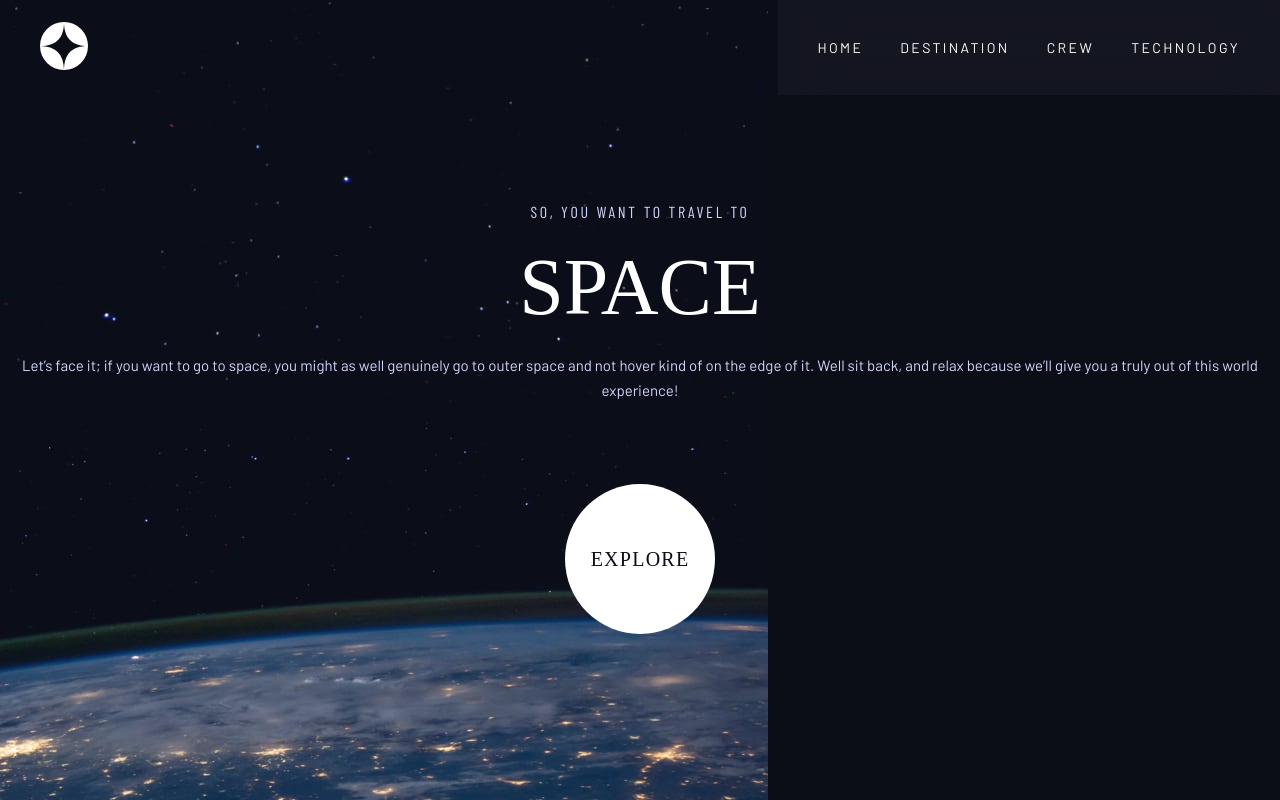
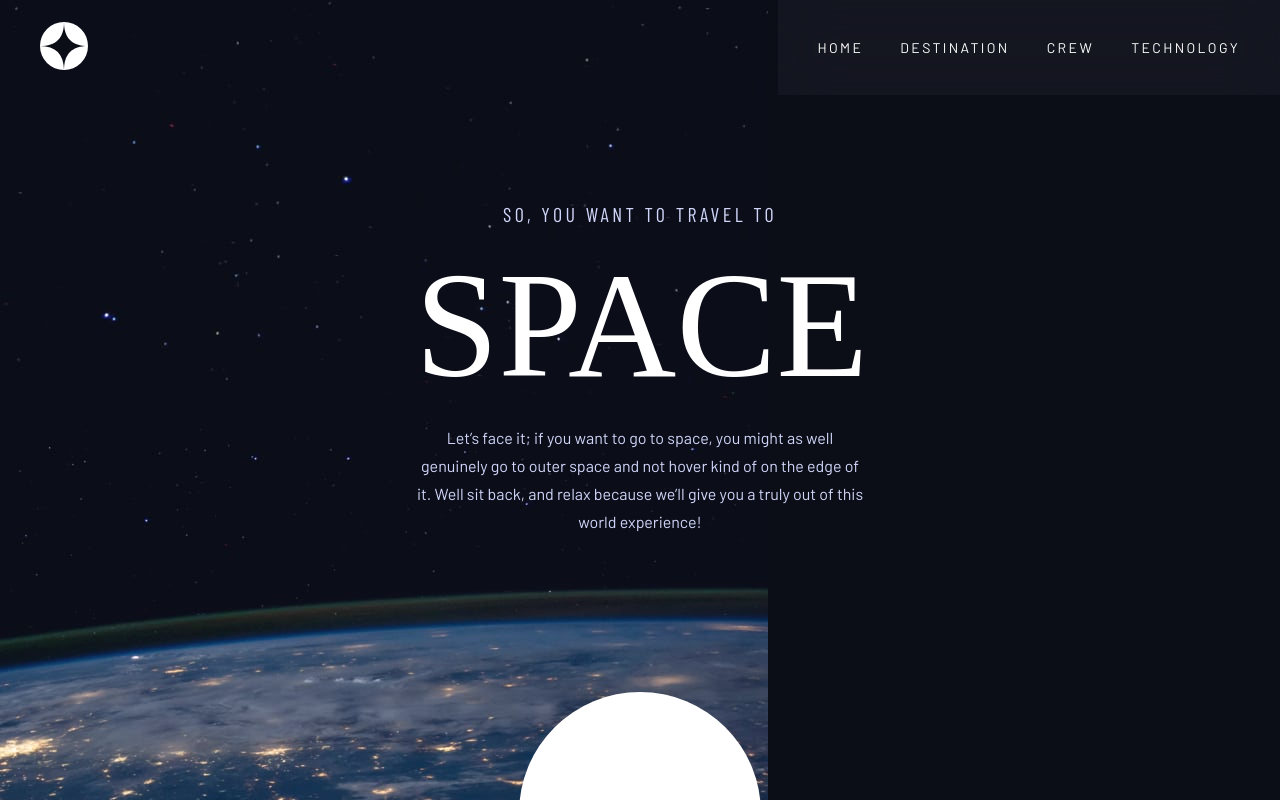
Before and after one commit to MichalTrubini/REACT_Space-tourism-multi-page-website, a React (Create React App) app: page / in a window 1280 px wide. Shown: the top 800 px of the page. Built offline with nearby package versions, Linux system fonts and the light colour scheme; a web font is replaced by a local one.

Commit message:
home tablet done

```diff
--- a/src/css/home.css
+++ b/src/css/home.css
@@ -40,4 +40,36 @@
   line-height: 2.3rem;
   letter-spacing: 1.25px;
   font-family: "Bellefair", serif;
+}
+
+@media screen and (min-width: 550px) {
+  .home__intro {
+    max-width: 45rem;
+    margin: auto;
+  }
+  .home__subheading {
+    font-size: 2rem;
+    line-height: 2.4rem;
+    letter-spacing: 3.38px;
+    margin-bottom: 2.4rem;
+  }
+  .home__heading {
+    font-size: 15rem;
+    line-height: 15rem;
+    margin-bottom: 2.4rem;
+  }
+  .home__about {
+    font-size: 1.6rem;
+    line-height: 2.8rem;
+  }
+  .home__link-container {
+    padding: 15.6rem 0 9rem;
+  }
+  .home__link {
+    width: 24.2rem;
+    height: 24.2rem;
+    font-size: 3.2rem;
+    line-height: 3.7rem;
+    letter-spacing: 2px;
+  }
 }/*# sourceMappingURL=home.css.map */
--- a/src/scss/home.scss
+++ b/src/scss/home.scss
@@ -48,3 +48,43 @@
         font-family: 'Bellefair', serif;
     }
 }
+
+@media screen and (min-width:550px) {
+    .home {
+
+        &__intro {
+            max-width: 45rem;
+            margin: auto;
+        }
+
+        &__subheading {
+            font-size: 2rem;
+            line-height: 2.4rem;
+            letter-spacing: 3.38px;
+            margin-bottom: 2.4rem;
+        }
+
+        &__heading {
+            font-size: 15rem;
+            line-height: 15rem;
+            margin-bottom: 2.4rem;
+        }
+
+        &__about {
+            font-size: 1.6rem;
+            line-height: 2.8rem;
+        }
+
+        &__link-container {
+            padding: 15.6rem 0 9rem;
+        }
+
+        &__link {
+            width: 24.2rem;
+            height: 24.2rem;
+            font-size: 3.2rem;
+            line-height: 3.7rem;
+            letter-spacing: 2px;
+        }
+    }
+}
```
Also changed, not shown: 1 other file (tests, documents, lock files or other folders).
